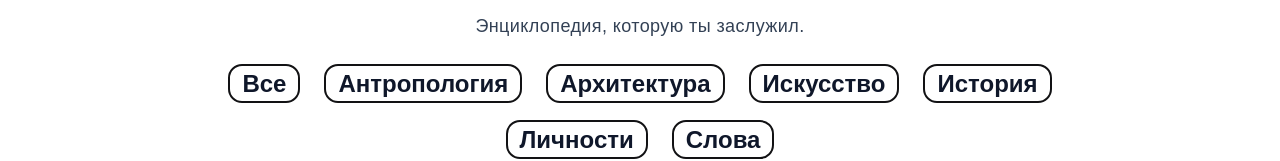
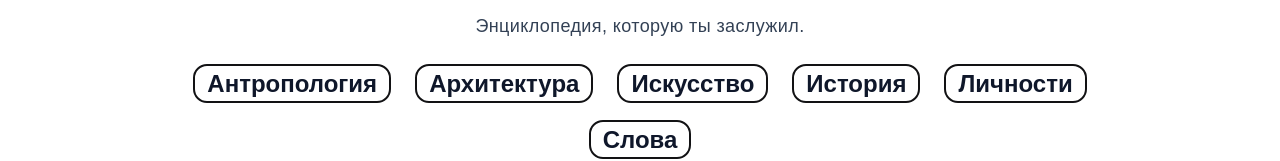
Before and after one commit to artem-ca/sobranie, a Next.js app: page /glossary in a window 1280 px wide. Shown: the part 172-333 px from the top of the page. Built offline with nearby package versions, Linux system fonts and the light colour scheme; no server answers; the database is empty.

Commit message:
firzt on mac

```diff
--- a/pages/glossary/index.js
+++ b/pages/glossary/index.js
@@ -21,7 +21,7 @@ import PesronsList from '../../components/PersonsList'
 import ArtsList from '../../components/ArtsList'
 
 const categories = [
-    { id: 0, title: 'Все', path: '/glossary' },
+    // { id: 0, title: 'Все', path: '/glossary' },
     { id: 2, title: 'Антропология', path: '/glossary/anthropology' },
     { id: 8, title: 'Архитектура', path: '/glossary/art' },
     { id: 6, title: 'Искусство', path: '/glossary/art' },
```
